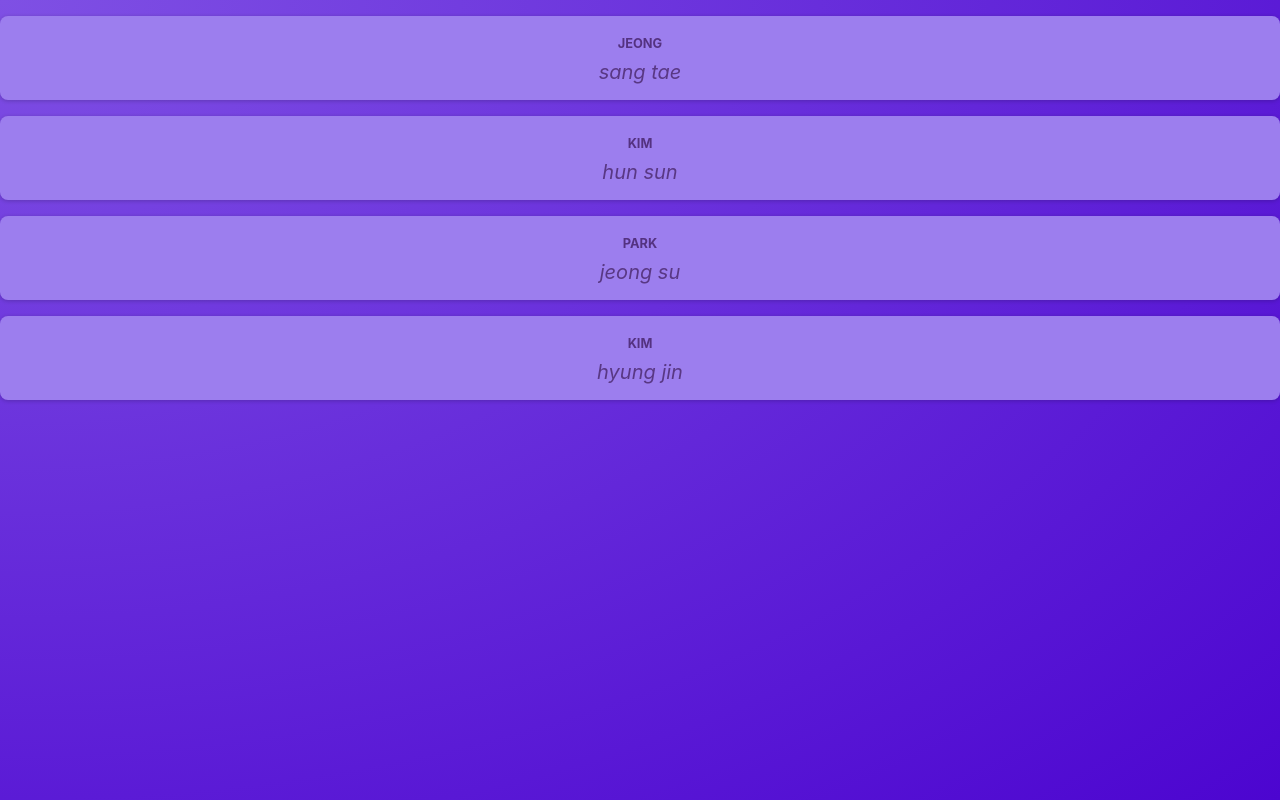
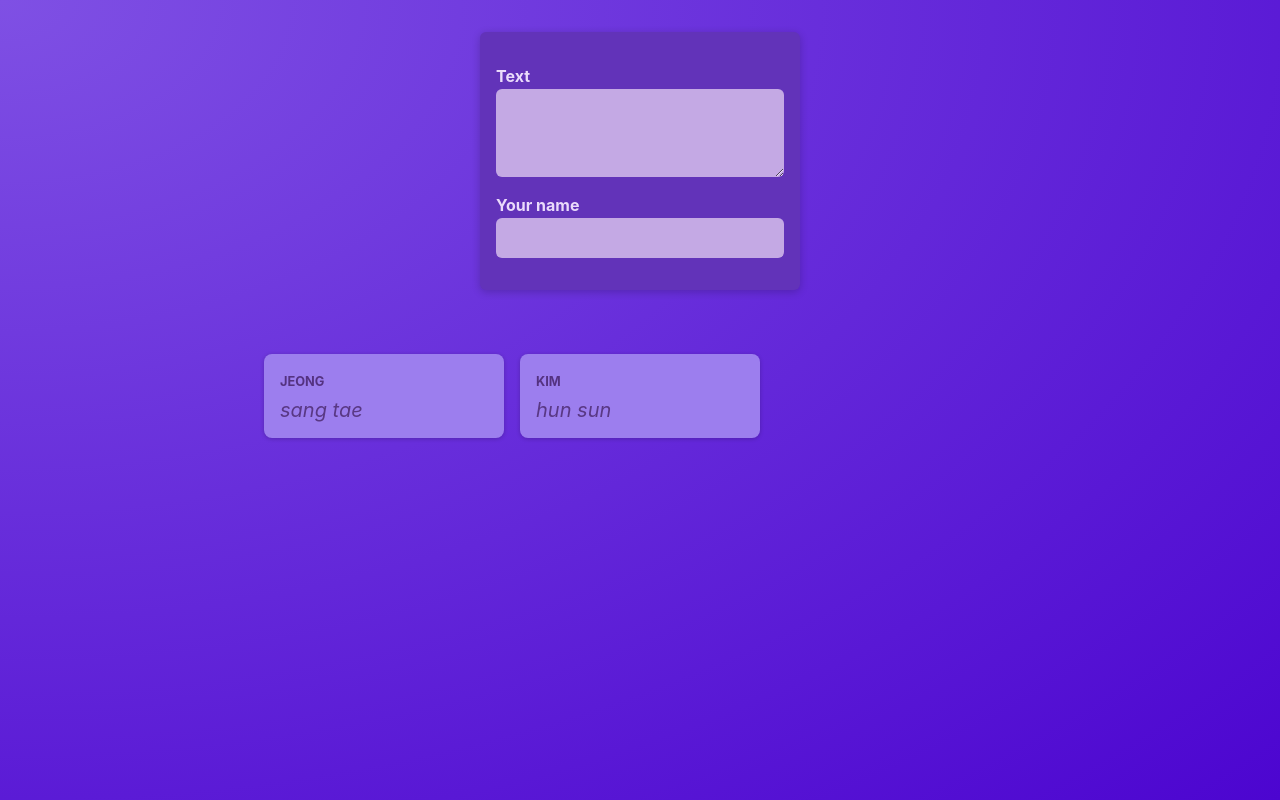
Before and after one commit to jeongsangtae/react-complete-training-summary-and-key-features, a React (Vite) app: page / in a window 1280 px wide. Built offline with nearby package versions, Linux system fonts and the light colour scheme.

Commit message:
React Complete Training Summary and Key Features - Add other components, Add event listener

```diff
--- a/src/App.jsx
+++ b/src/App.jsx
@@ -1,12 +1,10 @@
 import Post from "./components/Post";
+import PostList from "./components/PostList";
 
 function App() {
   return (
     <main>
-      <Post author="Jeong" body="sang tae" />
-      <Post author="Kim" body="hun sun" />
-      <Post author="Park" body="jeong su" />
-      <Post author="Kim" body="hyung jin" />
+      <PostList />
     </main>
   );
 }
--- /dev/null
+++ b/src/components/NewPost.jsx
@@ -0,0 +1,22 @@
+import classes from "./NewPost.module.css";
+
+function NewPost() {
+  const changeBodyHandler = (event) => {
+    console.log(event.target.value);
+  };
+
+  return (
+    <form className={classes.form}>
+      <p>
+        <label htmlFor="body">Text</label>
+        <textarea id="body" required rows={3} onChange={changeBodyHandler} />
+      </p>
+      <p>
+        <label htmlFor="name">Your name</label>
+        <input type="text" id="name" required />
+      </p>
+    </form>
+  );
+}
+
+export default NewPost;
--- /dev/null
+++ b/src/components/NewPost.module.css
@@ -0,0 +1,55 @@
+.form {
+  background-color: #6233b9;
+  padding: 1rem;
+  width: 20rem;
+  margin: 2rem auto;
+  border-radius: 6px;
+  box-shadow: 0 2px 8px rgba(0, 0, 0, 0.2);
+}
+
+.form label {
+  display: block;
+  margin-bottom: 0.05rem;
+  color: #eadbfb;
+  font-weight: bold;
+}
+
+.form input,
+.form textarea {
+  display: block;
+  width: 100%;
+  font: inherit;
+  padding: 0.5rem;
+  border-radius: 6px;
+  border: none;
+  background-color: #c4a9e4;
+  color: #28262c;
+}
+
+.actions {
+  display: flex;
+  justify-content: flex-end;
+  gap: 0.5rem;
+}
+
+.actions button {
+  cursor: pointer;
+  font: inherit;
+  padding: 0.5rem 1.5rem;
+  border: none;
+  border-radius: 4px;
+  background-color: #34036c;
+  color: #e5d5f7;
+}
+
+.actions button:hover {
+  background-color: #23014a;
+}
+
+.actions button[type="button"] {
+  background-color: transparent;
+}
+
+.actions button[type="button"]:hover {
+  color: #d1bee6;
+}
--- a/src/components/Post.jsx
+++ b/src/components/Post.jsx
@@ -11,10 +11,10 @@
 
 const Post = ({ author, body }) => {
   return (
-    <div className={classes.post}>
+    <li className={classes.post}>
       <p className={classes.author}>{author}</p>
       <p className={classes.text}>{body}</p>
-    </div>
+    </li>
   );
 };
 
--- /dev/null
+++ b/src/components/PostList.jsx
@@ -0,0 +1,16 @@
+import Post from "./Post";
+import NewPost from "./NewPost";
+import classes from "./PostList.module.css";
+
+const PostList = () => {
+  return (
+    <>
+      <NewPost />
+      <ul className={classes.posts}>
+        <Post author="Jeong" body="sang tae" />
+        <Post author="Kim" body="hun sun" />
+      </ul>
+    </>
+  );
+};
+export default PostList;
--- /dev/null
+++ b/src/components/PostList.module.css
@@ -0,0 +1,10 @@
+.posts {
+  list-style: none;
+  max-width: 50rem;
+  margin: 1rem auto;
+  padding: 1rem 0;
+  display: grid;
+  gap: 1rem;
+  grid-template-columns: repeat(3, 30%);
+  justify-content: center;
+}
--- a/src/index.css
+++ b/src/index.css
@@ -18,6 +18,5 @@
 
 body {
   margin: 0;
-  text-align: center;
   color: #e6ddf9;
 }
```
